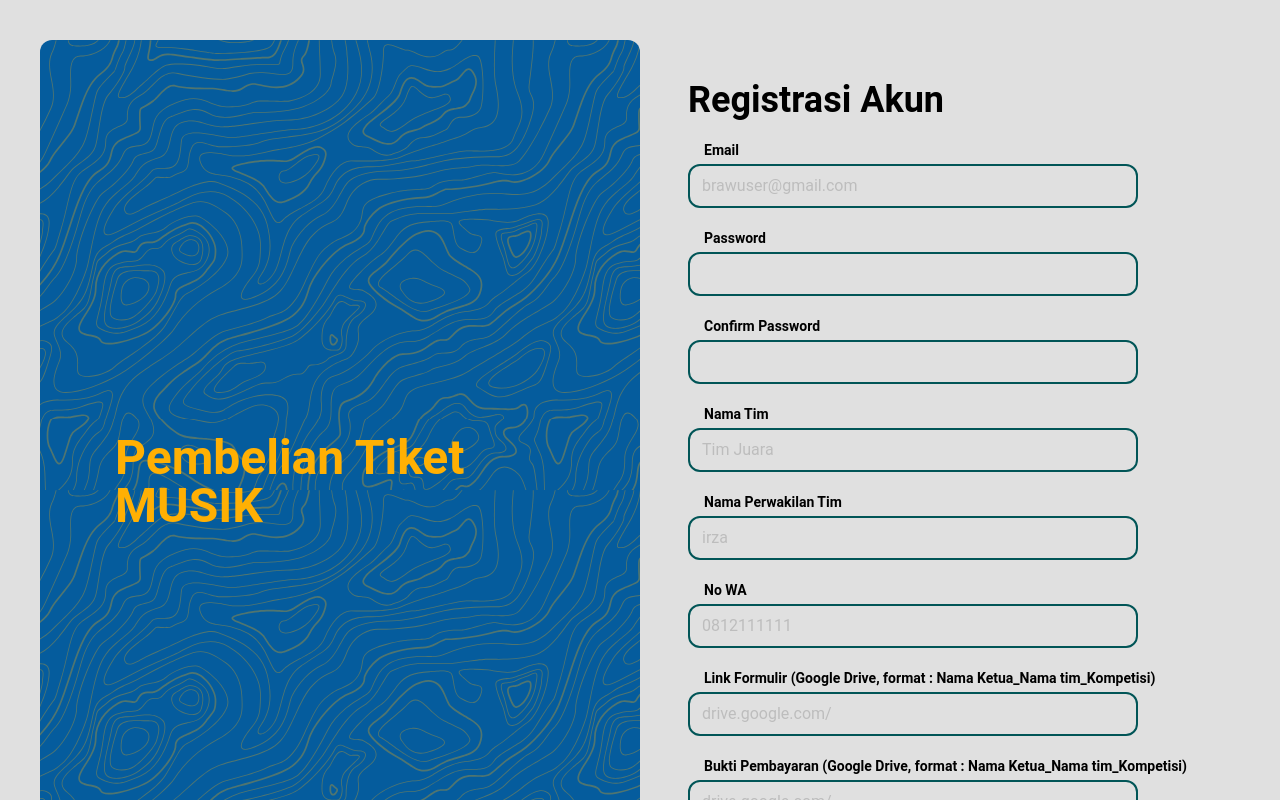
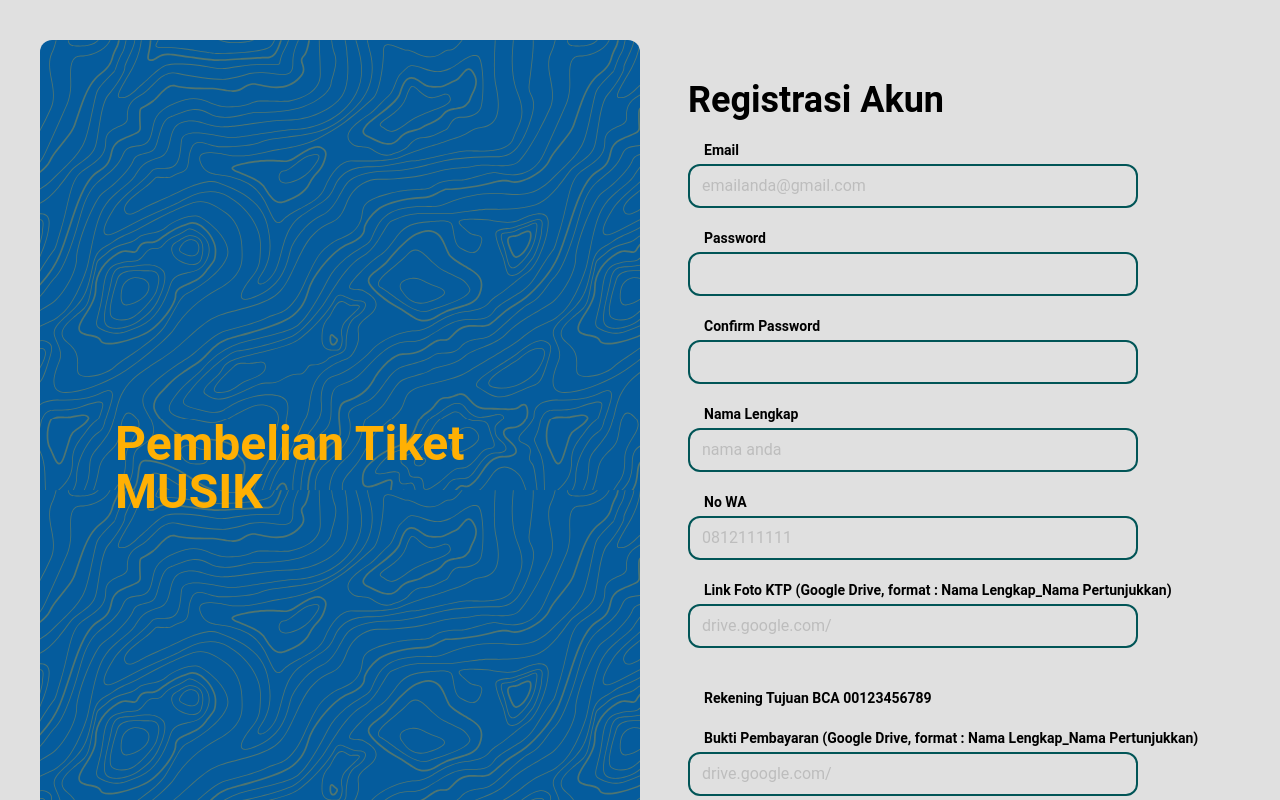
Before and after one commit to ridhailham/Project_Akhir_IMK, a React (Vite) app in the folder frontend/: page /register/musik in a window 1280 px wide. Shown: the top 800 px of the page. Built offline with nearby package versions, Linux system fonts and the light colour scheme.

Commit message:
update register.jsx

```diff
--- a/frontend/src/Views/Register.jsx
+++ b/frontend/src/Views/Register.jsx
@@ -25,14 +25,14 @@ const Register = () => {
     setMsg("Tunggu sebentar.");
 
     fetch(
-      `https://admin2.brawijayatournament.com/${lomba == "mlbb"
-        ? "mobilelegend"
-        : lomba == "basket"
-          ? "basket"
-          : lomba == "silat"
-            ? "silat"
-            : lomba == "pubg"
-              ? "pubg"
+      `http://localhost:4000/${lomba == "tari"
+        ? "tari"
+        : lomba == "musik"
+          ? "musik"
+          : lomba == "wayangkulit"
+            ? "wayangkulit"
+            : lomba == "teater"
+              ? "teater"
               : ""
       }/register`,
       {
@@ -107,7 +107,7 @@ const Register = () => {
               </div>
               <input
                 className="border-cust-dark-green rounded-xl border-2 bg-transparent px-3 py-2 w-11/12 lg:w-9/12 ml-0 sm:ml-3 lg:ml-12 mr-0 sm:mr-4 lg:mr-0 self-center sm:self-start"
-                placeholder="brawuser@gmail.com"
+                placeholder="emailanda@gmail.com"
                 name="email"
                 type="text"
                 required
@@ -133,7 +133,7 @@ const Register = () => {
                 required
                 onChange={(e) => setConfPassowrd(e.target.value)}
               />
-              <div
+              {/* <div
                 className={`${lomba == "silat" ? "hidden" : ""
                   } text-cust-blue font-semibold text-md lg:text-sm text-left mb-1 mx-5 lg:ml-16 mt-5`}
               >
@@ -146,13 +146,14 @@ const Register = () => {
                 name="tim"
                 type="text"
                 onChange={(e) => setTim(e.target.value)}
-              />
+              /> */}
               <div className="text-cust-blue font-semibold text-md lg:text-sm text-left mb-1 mx-5 lg:ml-16 mt-5">
-                {lomba == "silat" ? "Nama Lengkap" : "Nama Perwakilan Tim"}
+                {/* {lomba == "silat" ? "Nama Lengkap" : "Nama Perwakilan Tim"} */}
+                Nama Lengkap
               </div>
               <input
                 className="border-cust-dark-green rounded-xl border-2 bg-transparent px-3 py-2 w-11/12 lg:w-9/12 ml-0 sm:ml-3 lg:ml-12 mr-0 sm:mr-4 lg:mr-0 self-center sm:self-start"
-                placeholder="irza"
+                placeholder="nama anda"
                 name="name"
                 type="text"
                 required
@@ -170,8 +171,7 @@ const Register = () => {
                 onChange={(e) => setWa(e.target.value)}
               />
               <div className="text-cust-blue font-semibold text-md lg:text-sm text-left mb-1 mx-5 lg:ml-16 mt-5">
-                Link Formulir (Google Drive, format : Nama Ketua_Nama
-                tim_Kompetisi)
+                Link Foto KTP (Google Drive, format : Nama Lengkap_Nama Pertunjukkan)
               </div>
               <input
                 className="border-cust-dark-green rounded-xl border-2 bg-transparent px-3 py-2 w-11/12 lg:w-9/12 ml-0 sm:ml-3 lg:ml-12 mr-0 sm:mr-4 lg:mr-0 self-center sm:self-start"
@@ -182,8 +182,9 @@ const Register = () => {
                 onChange={(e) => setForm(e.target.value)}
               />
               <div className="text-cust-blue font-semibold text-md lg:text-sm text-left mb-1 mx-5 lg:ml-16 mt-5">
-                Bukti Pembayaran (Google Drive, format : Nama Ketua_Nama
-                tim_Kompetisi)
+                <br />
+                Rekening Tujuan BCA 00123456789 <br /> <br />
+                Bukti Pembayaran (Google Drive, format : Nama Lengkap_Nama Pertunjukkan)
               </div>
               <input
                 className="border-cust-dark-green rounded-xl border-2 bg-transparent px-3 py-2 w-11/12 lg:w-9/12 ml-0 sm:ml-3 lg:ml-12 mr-0 sm:mr-4 lg:mr-0 self-center sm:self-start"
```
